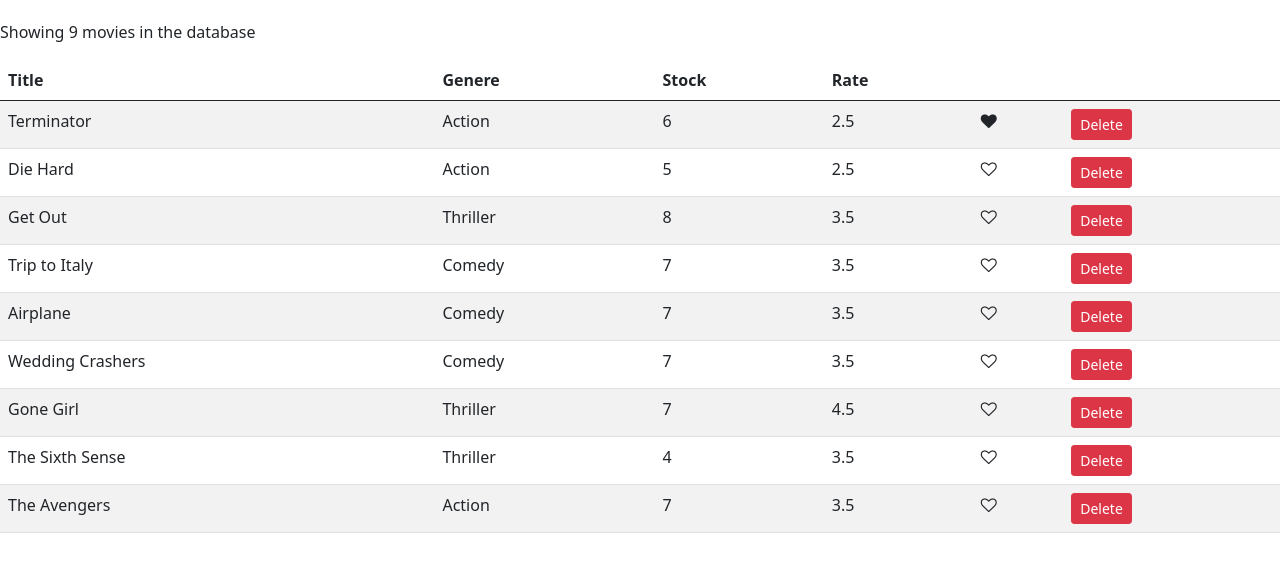
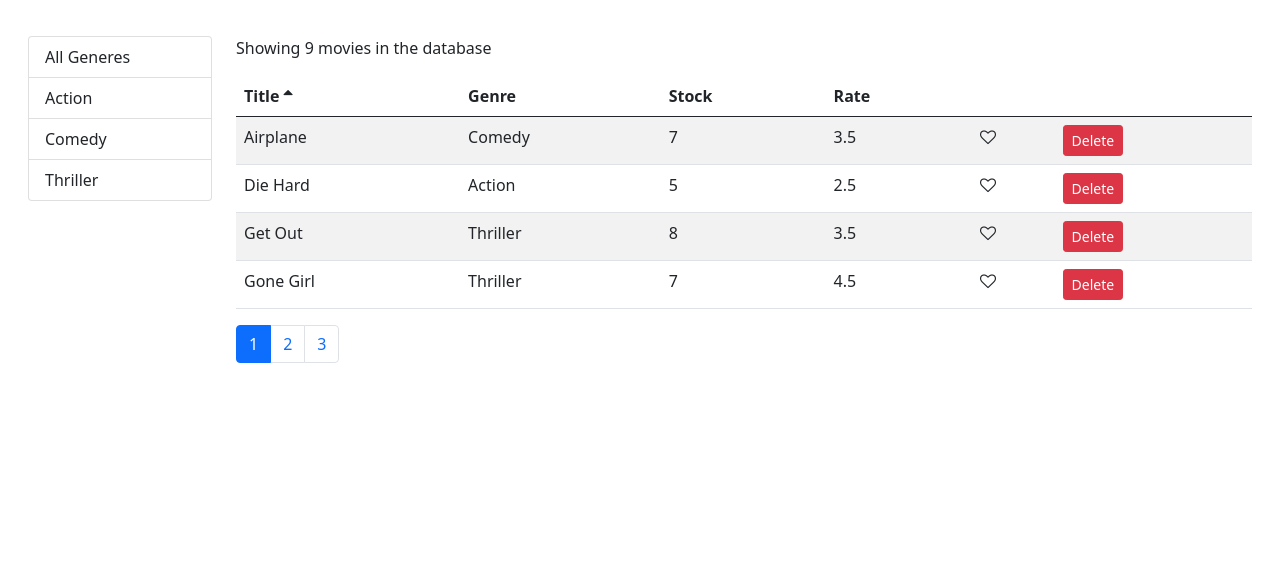
Before and after one commit to Banushasarma/Counter-App, a React (Create React App) app: page / in a window 1280 px wide. Shown: the top 572 px of the page. Built offline with nearby package versions, Linux system fonts and the light colour scheme.

Commit message:
Pagination sorting completed

```diff
--- a/package.json
+++ b/package.json
@@ -9,6 +9,8 @@
     "bootstrap": "^5.0.1",
     "bootstrap-icons": "^1.5.0",
     "font-awesome": "^4.7.0",
+    "lodash": "4.17.10",
+    "prop-types": "^15.7.2",
     "react": "^17.0.2",
     "react-dom": "^17.0.2",
     "react-scripts": "4.0.3",
--- /dev/null
+++ b/src/Utils/paginate.js
@@ -0,0 +1,6 @@
+import _ from 'lodash'
+
+export function paginate(items, pageNumber, pageSize) {
+    const startIndex = (pageNumber - 1) * pageSize;
+    return _(items).slice(startIndex).take(pageSize).value();
+}
--- /dev/null
+++ b/src/components/common/listGroup.jsx
@@ -0,0 +1,36 @@
+import React from "react";
+
+function ListGroup({
+  listItems,
+  textProperty,
+  valueProperty,
+  onItemSelect,
+  selectedGenere,
+}) {
+  return (
+    <div>
+      <ul className="list-group">
+        {listItems.map((item) => (
+          <li
+            key={item[valueProperty]}
+            className={
+              item === selectedGenere
+                ? "list-group-item clickable active"
+                : "list-group-item clickable"
+            }
+            onClick={() => onItemSelect(item)}
+          >
+            {item[textProperty]}
+          </li>
+        ))}
+      </ul>
+    </div>
+  );
+}
+
+ListGroup.defaultProps = {
+  textProperty: "name",
+  valueProperty: "_id",
+};
+
+export default ListGroup;
--- /dev/null
+++ b/src/components/common/pagination.jsx
@@ -0,0 +1,39 @@
+import React from "react";
+import PropTypes from "prop-types";
+import _ from "lodash";
+
+const Pagination = ({ itemsCount, pageSize, currentPage, onPageChanged }) => {
+  const pageCount = Math.ceil(itemsCount / pageSize);
+  if (pageCount === 1) return null;
+  const pages = _.range(1, pageCount + 1);
+
+  return (
+    <nav>
+      <ul className="pagination">
+        {pages.map((page) => (
+          <li
+            key={page}
+            className={page === currentPage ? "page-item active" : "page-item"}
+          >
+            <a
+              href="/#"
+              className="page-link"
+              onClick={() => onPageChanged(page)}
+            >
+              {page}
+            </a>
+          </li>
+        ))}
+      </ul>
+    </nav>
+  );
+};
+
+Pagination.propTypes = {
+  itemsCount: PropTypes.number.isRequired,
+  pageSize: PropTypes.number.isRequired,
+  currentPage: PropTypes.number.isRequired,
+  onPageChanged: PropTypes.func.isRequired,
+};
+
+export default Pagination;
--- /dev/null
+++ b/src/components/common/table.jsx
@@ -0,0 +1,14 @@
+import React from "react";
+import TableBody from "./tableBody";
+import TableHeader from "./tableHeader";
+
+const Table = ({ data, onSort, sortColumn, columns }) => {
+  return (
+    <table className="table table-striped table-hover">
+      <TableHeader columns={columns} sortColumn={sortColumn} onSort={onSort} />
+      <TableBody data={data} columns={columns} />
+    </table>
+  );
+};
+
+export default Table;
--- /dev/null
+++ b/src/components/common/tableBody.jsx
@@ -0,0 +1,34 @@
+import React, { Component } from "react";
+import _ from "lodash";
+
+class TableBody extends Component {
+  renderCell = (item, column) => {
+    if (column.content) return column.content(item);
+
+    return _.get(item, column.path);
+  };
+
+  createKey = (item, column) => {
+    return item._id + (column.path || column.key);
+  };
+
+  render() {
+    const { data, columns } = this.props;
+
+    return (
+      <tbody>
+        {data.map((item) => (
+          <tr key={item._id}>
+            {columns.map((column) => (
+              <td key={this.createKey(item, column)}>
+                {this.renderCell(item, column)}
+              </td>
+            ))}
+          </tr>
+        ))}
+      </tbody>
+    );
+  }
+}
+
+export default TableBody;
--- /dev/null
+++ b/src/components/common/tableHeader.jsx
@@ -0,0 +1,42 @@
+import React, { Component } from "react";
+
+class TableHeader extends Component {
+  raiseSort = (path) => {
+    const sortColumn = { ...this.props.sortColumn };
+    if (sortColumn.path === path)
+      sortColumn.order = sortColumn.order === "asc" ? "desc" : "asc";
+    else {
+      sortColumn.path = path;
+      sortColumn.order = "asc";
+    }
+    this.props.onSort(sortColumn);
+  };
+
+  renderSortIcon = (column) => {
+    const { sortColumn } = this.props;
+    if (column.path !== sortColumn.path) return null;
+    if (sortColumn.order === "asc") return <i className="fa fa-sort-asc"></i>;
+    return <i className="fa fa-sort-desc"></i>;
+  };
+
+  render() {
+    return (
+      <thead>
+        <tr>
+          {this.props.columns.map((column) => (
+            <th
+              className="clickable"
+              key={column.path || column.key}
+              onClick={() => this.raiseSort(column.path)}
+            >
+              {column.label}&nbsp;
+              {this.renderSortIcon(column)}
+            </th>
+          ))}
+        </tr>
+      </thead>
+    );
+  }
+}
+
+export default TableHeader;
--- /dev/null
+++ b/src/components/movieTable.jsx
@@ -0,0 +1,49 @@
+import React, { Component } from "react";
+import Like from "./common/like";
+import Table from "./common/table";
+
+class MovieTable extends Component {
+  columns = [
+    { path: "title", label: "Title" },
+    { path: "genre.name", label: "Genre" },
+    { path: "numberInStock", label: "Stock" },
+    { path: "dailyRentalRate", label: "Rate" },
+    {
+      key: "Like",
+      content: (movie) => (
+        <Like
+          liked={movie.liked}
+          onClick={() => this.props.onLike(movie)}
+          movie={movie}
+        />
+      ),
+    },
+    {
+      key: "Delete",
+      content: (movie) => (
+        <button
+          className="btn btn-danger btn-sm"
+          onClick={() => this.props.onDelete(movie._id)}
+        >
+          Delete
+        </button>
+      ),
+    },
+  ];
+
+  render() {
+    const { movies, onSort, sortColumn } = this.props;
+    return (
+      <div>
+        <Table
+          data={movies}
+          sortColumn={sortColumn}
+          columns={this.columns}
+          onSort={onSort}
+        />
+      </div>
+    );
+  }
+}
+
+export default MovieTable;
--- a/src/components/movies.jsx
+++ b/src/components/movies.jsx
@@ -1,11 +1,29 @@
+import _ from "lodash";
 import React, { Component } from "react";
 import { getMovies } from "../services/fakeMovieService";
-import Like from "./common/like";
+import { getGenres } from "../services/fakeGenreService";
+import Pagination from "./common/pagination";
+import ListGroup from "./common/listGroup";
+import MovieTable from "./movieTable";
+import { paginate } from "../Utils/paginate";
 
 class Movies extends Component {
   state = {
-    movies: getMovies(),
+    movies: [],
+    generes: [],
+    pageSize: 4,
+    currentPage: 1,
+    selectedGenere: {},
+    sortColumn: { path: "title", order: "asc" },
   };
+
+  componentDidMount() {
+    const generes = [{ _id: "", name: "All Generes" }, ...getGenres()];
+    this.setState({
+      movies: getMovies(),
+      generes,
+    });
+  }
 
   handleDelete = (_id) => {
     this.setState({
@@ -21,55 +39,79 @@
     this.setState({
       movies,
     });
-    console.log("liked", movie);
+  };
+
+  handlePageChanged = (page) => {
+    this.setState({
+      currentPage: page,
+    });
+  };
+
+  handleGenereSelect = (item) => {
+    this.setState({ selectedGenere: item, currentPage: 1 });
+  };
+
+  handleSort = (sortColumn) => {
+    this.setState({
+      sortColumn,
+    });
+  };
+
+  getPageData = () => {
+    const {
+      pageSize,
+      currentPage,
+      movies: allMovies,
+      selectedGenere,
+      sortColumn,
+    } = this.state;
+
+    const filtered =
+      selectedGenere && selectedGenere._id
+        ? allMovies.filter((m) => m.genre._id === selectedGenere._id)
+        : allMovies;
+
+    const sorted = _.orderBy(filtered, [sortColumn.path], [sortColumn.order]);
+
+    const movies = paginate(sorted, currentPage, pageSize);
+
+    return { totalCount: filtered.length, data: movies };
   };
 
   render() {
     const { length: count } = this.state.movies;
+    const { pageSize, currentPage, sortColumn } = this.state;
+
     if (count === 0) return <p>There no movie records in database.</p>;
 
+    const { totalCount, data } = this.getPageData();
+
     return (
-      <React.Fragment>
-        <p>Showing {count} movies in the database</p>
-        <table className="table table-striped table-hover">
-          <thead>
-            <tr>
-              <th>Title</th>
-              <th>Genere</th>
-              <th>Stock</th>
-              <th>Rate</th>
-              <th></th>
-              <th></th>
-            </tr>
-          </thead>
-          <tbody>
-            {this.state.movies.map((movie) => (
-              <tr key={movie._id}>
-                <td>{movie.title}</td>
-                <td>{movie.genre.name}</td>
-                <td>{movie.numberInStock}</td>
-                <td>{movie.dailyRentalRate}</td>
-                <td>
-                  <Like
-                    liked={movie.liked}
-                    onClick={() => this.handleLike(movie)}
-                    movie={movie}
-                  />
-                </td>
-                <td>
-                  <button
-                    className="btn btn-danger btn-sm"
-                    onClick={() => this.handleDelete(movie._id)}
-                  >
-                    Delete
-                  </button>
-                </td>
-              </tr>
-            ))}
-            <tr></tr>
-          </tbody>
-        </table>
-      </React.Fragment>
+      <div className="row m-3">
+        <div className="col-2">
+          <ListGroup
+            listItems={this.state.generes}
+            selectedGenere={this.state.selectedGenere}
+            onItemSelect={this.handleGenereSelect}
+          />
+        </div>
+        <div className="col">
+          <p>Showing {totalCount} movies in the database</p>
+          <MovieTable
+            movies={data}
+            onLike={this.handleLike}
+            onDelete={this.handleDelete}
+            onSort={this.handleSort}
+            sortColumn={sortColumn}
+          />
+          <Pagination
+            itemsCount={totalCount}
+            pageSize={pageSize}
+            currentPage={currentPage}
+            onPageChanged={this.handlePageChanged}
+          />
+        </div>
+      </div>
     );
   }
 }
--- a/src/components/navbar.jsx
+++ b/src/components/navbar.jsx
@@ -6,7 +6,7 @@
     return (
       <nav className="navbar navbar-light bg-light">
         <div className="container-fluid">
-          <a className="navbar-brand" href="#">
+          <a href="/#" className="navbar-brand">
             Total no of valid items in your card &nbsp;
             <span className="badge bg-pill bg-secondary">
               {this.props.totalCounters}
--- a/src/index.css
+++ b/src/index.css
@@ -12,3 +12,7 @@
   font-family: source-code-pro, Menlo, Monaco, Consolas, "Courier New",
     monospace;
 }
+
+.clickable {
+  cursor: pointer;
+}
--- a/src/index.js
+++ b/src/index.js
@@ -1,7 +1,6 @@
 import React from 'react';
 import ReactDOM from 'react-dom';
 import './index.css';
-import App from './App';
 import reportWebVitals from './reportWebVitals';
 import 'bootstrap/dist/css/bootstrap.min.css';
 import 'font-awesome/css/font-awesome.min.css';
```
Also changed, not shown: 1 other file (tests, documents, lock files or other folders).
